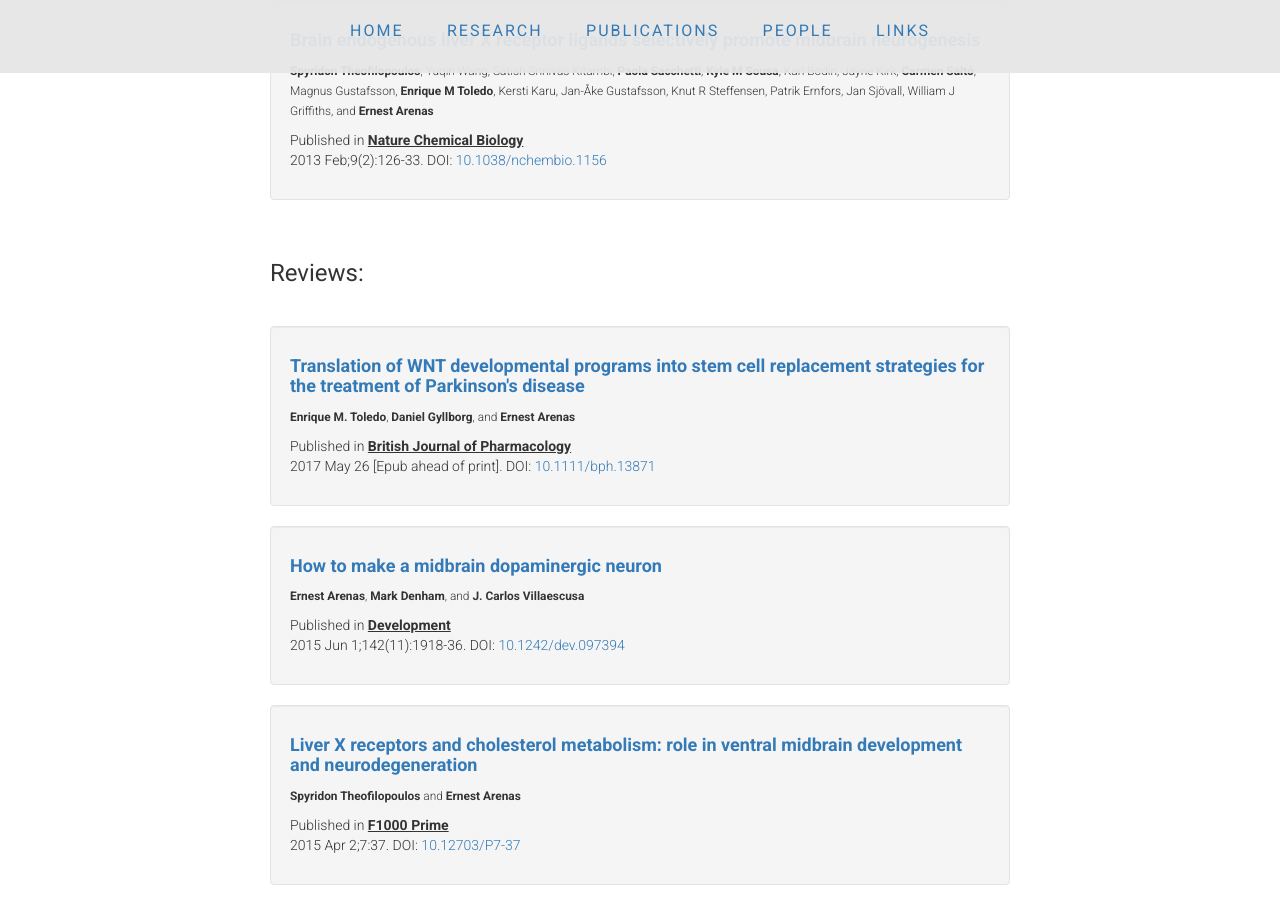
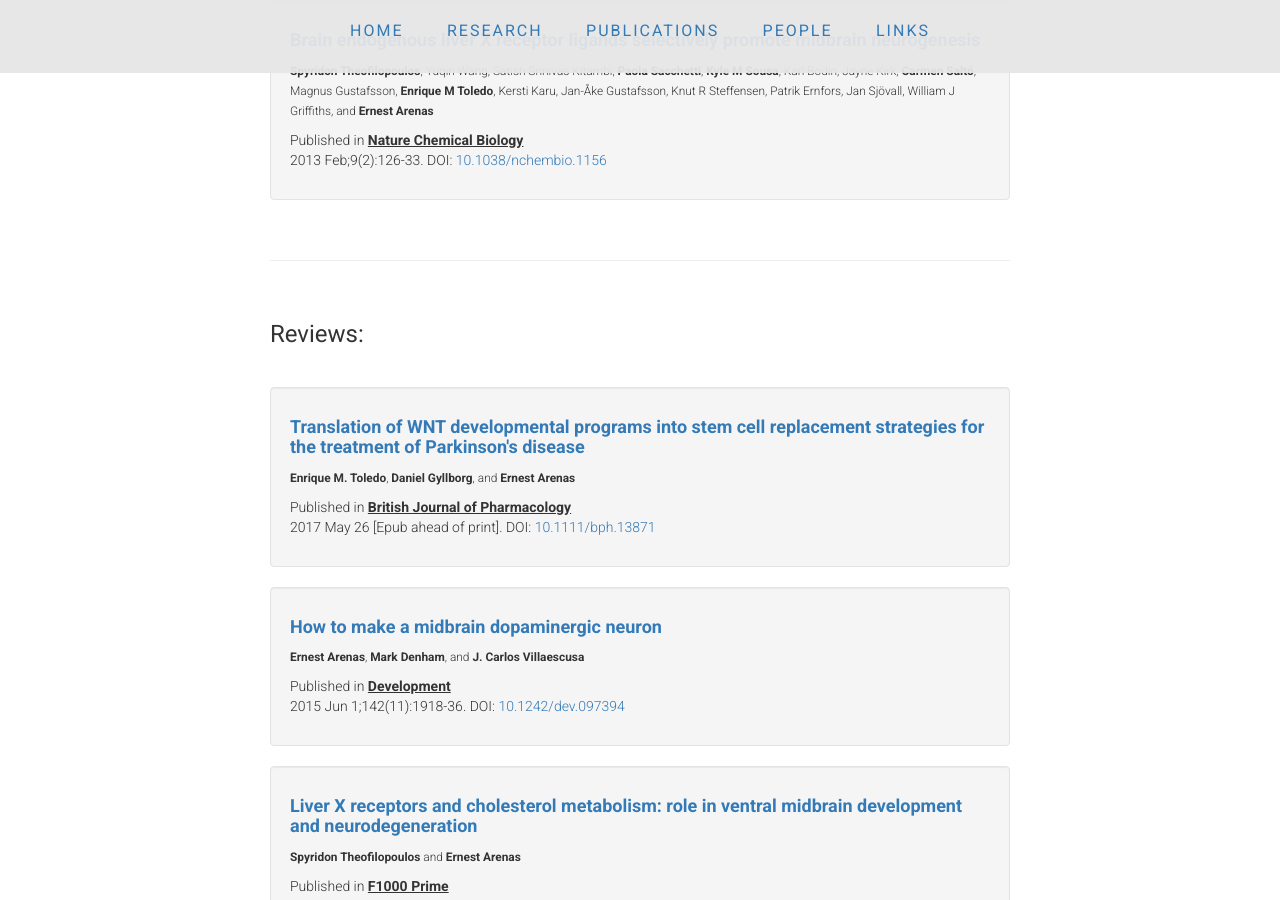
Before and after one commit to ArenasLab/arenaslab.github.io, a Jekyll site: the page publications/index.html, which Jekyll copies as it is, in a window 1280 px wide and 900 px high, scrolled down 2998 px. Built offline with Jekyll 4.4.1, drawn with Linux system fonts in a browser that asks for light colours.

Commit message:
Update index.html

```diff
--- a/publications/index.html
+++ b/publications/index.html
@@ -46,7 +46,7 @@
 
 
         </header> -->
-
+        <div id="Original"></h3></div>
 	<h4><a href="#Original">Recent Original Articles</a></h4>
 	<h4><a href="#Reviews">Reviews</a></h4>
 	<h4><a href="#Collaborative">Collaborative Articles</a></h4>
@@ -83,8 +83,8 @@
 
 ABOVE IS THE TEMPLATE TO ADD ADDITIONAL PUBLICATIONS -->
 
-	<div id="Original"></h3></div>
-	  <p>&nbsp;</p>
+
+	<p>&nbsp;</p>
 	<h3>Recent Original Articles:</h3>
           <p>&nbsp;</p>
 
@@ -260,6 +260,9 @@
 
 <!-- END OF ORIGINAL ARTICLES -->
 
+	<div id="Reviews"></div>
+	<p>&nbsp;</p>
+	<hr>
          <p>&nbsp;</p>
 	   <div id="Reviews"><h3>Reviews:</h3></div>
          <p>&nbsp;</p>
@@ -360,8 +363,11 @@
 
 <!-- END OF REVIEWS -->
 
-            <p>&nbsp;</p>
-	      <div id="Collaborative"><h3>Recent Collaborative Articles:</h3></div>
+        <div id="Collaborative"></div>
+	<p>&nbsp;</p>
+	<hr>
+         <p>&nbsp;</p>
+	    <h3>Recent Collaborative Articles:</h3>
             <p>&nbsp;</p>
 
 <!-- START OF COLLABORATIVE ARTICLES -->
```
